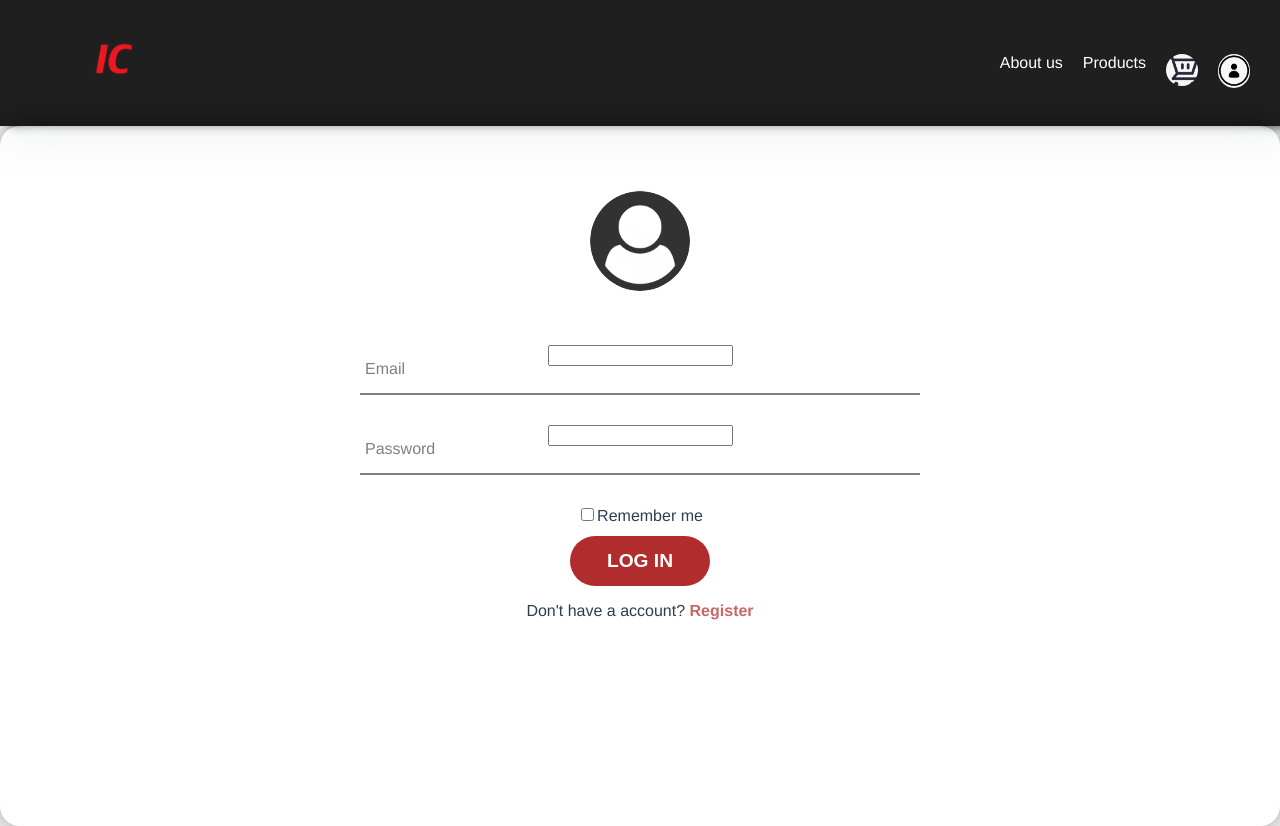
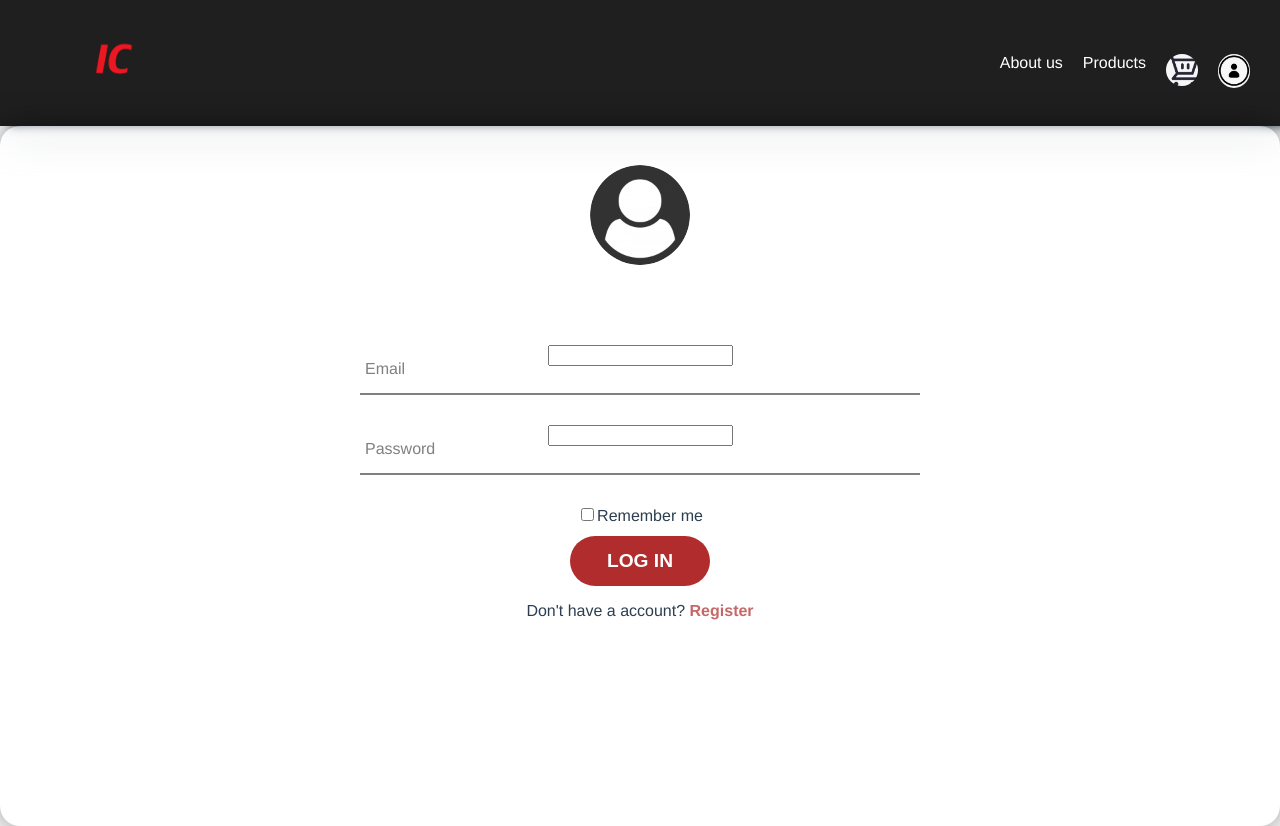
Before and after one commit to UnknownIsaac/Practica-Final, a Vue app in the folder shop/: page /Log in a window 1280 px wide. Built offline with nearby package versions, Linux system fonts and the light colour scheme.

Commit message:
Added a image to the img folder forgot to change branch

```diff
--- a/shop/src/views/Log.vue
+++ b/shop/src/views/Log.vue
@@ -2,7 +2,7 @@
 
         <div class="wrapper">
          <div class="form-box">
-          <img src="..\..\img\logimg.png" id="user-img" alt="">
+          <img src="..\..\img\logimg.png" id="user-img" alt="user-img">
           <transition appear name="animate__animated router-animation" enter-active-class="animate__zoomIn animate__delay-1s">
           <form action="#">
 
@@ -131,7 +131,7 @@ methods: {
 }
 
 #user-img{
-  margin-top: 9%;
+  margin-top: 7%;
   width: 6.25rem;
   height: 6.25rem;
   border-radius: 50%;
```
Also changed, not shown: shop/img/option1headerimg.jpg (added).
